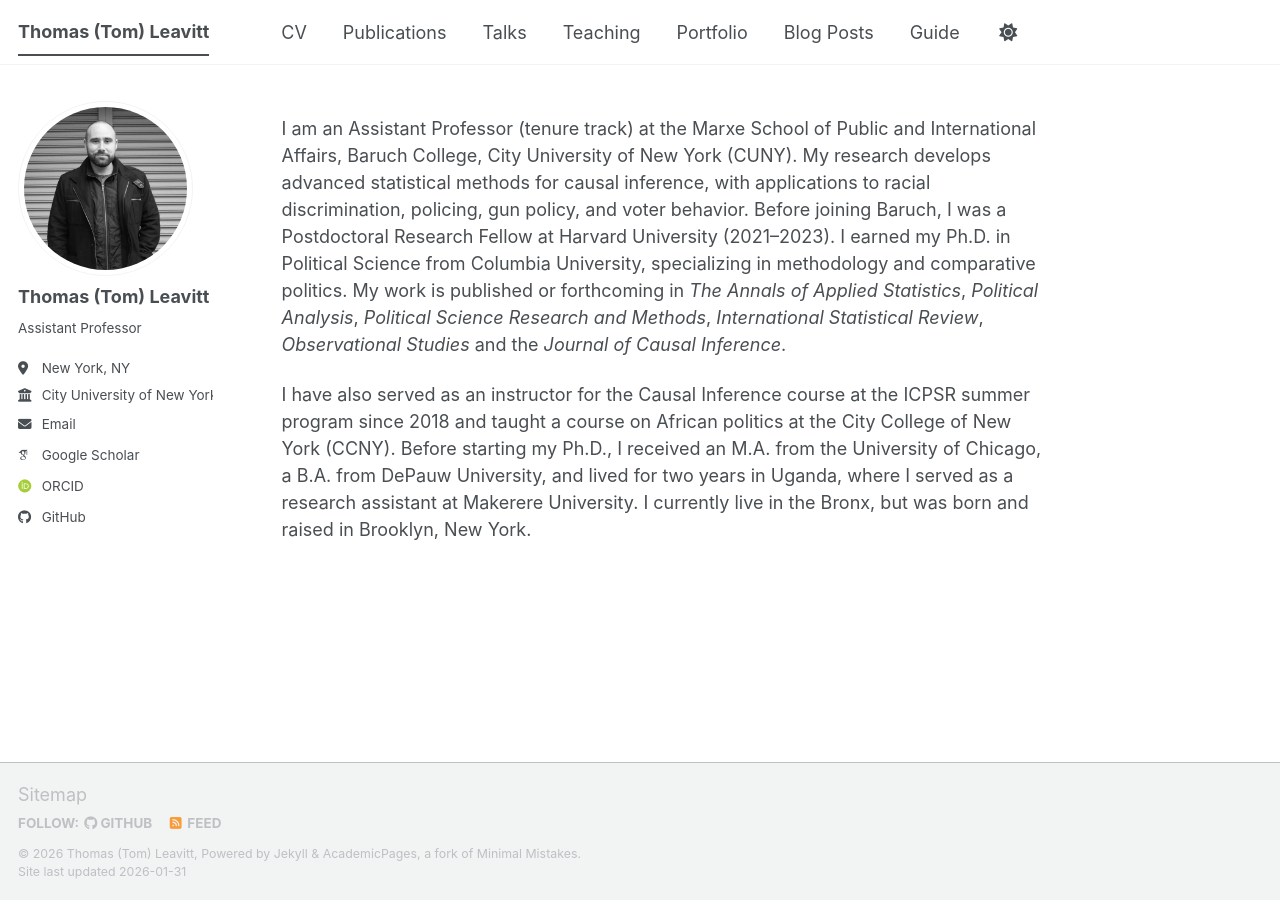
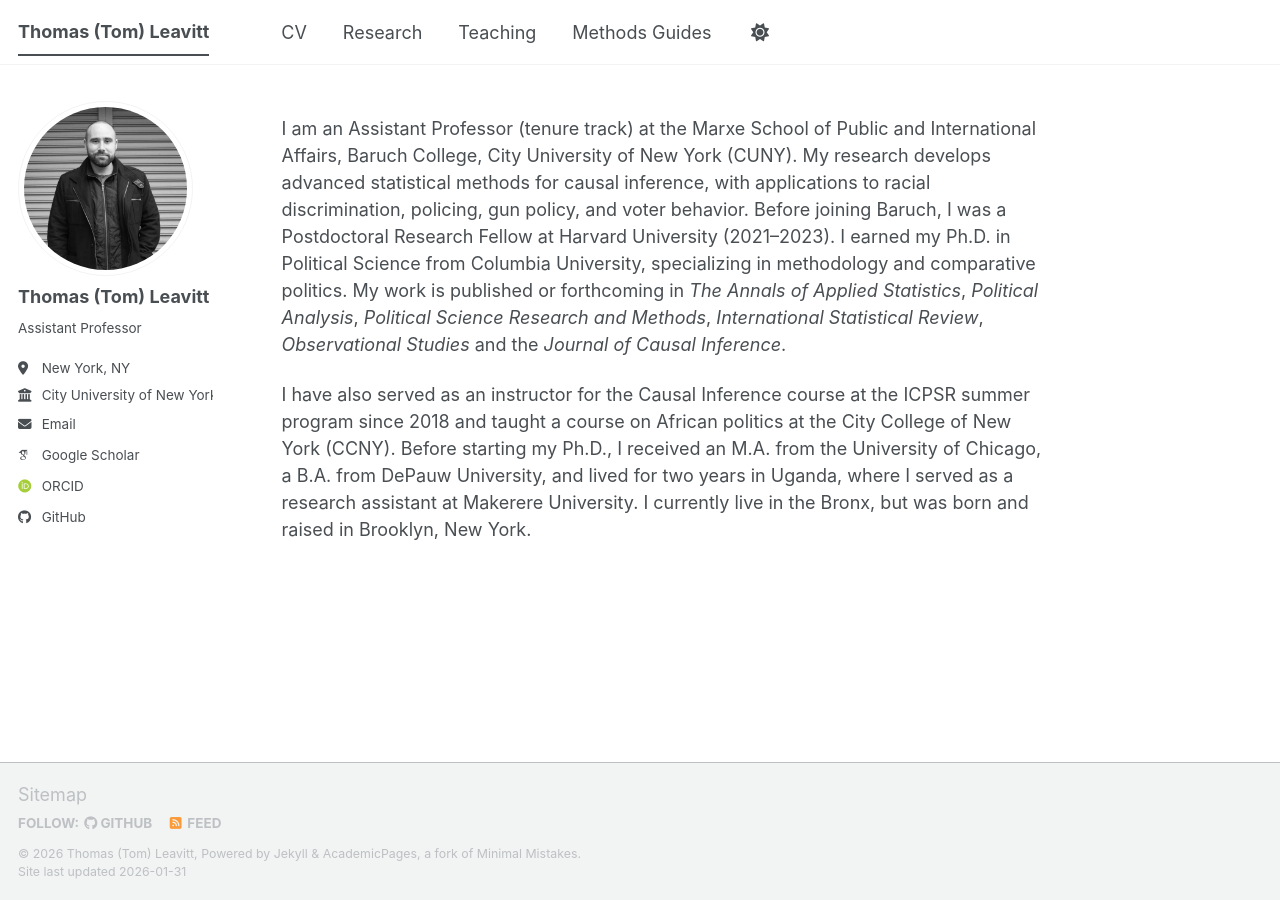
Before and after one commit to tl2624/tl2624.github.io, a Jekyll site: the page built from _pages/about.md, in a window 1280 px wide. Built offline with Jekyll 4.4.1, drawn with Linux system fonts in a browser that asks for light colours; some web fonts are replaced; a script bundle is joined from its source files by our own code; library files that are not in the unit come from our copies.

Commit message:
Update navigation links and titles in YAML

```diff
--- a/_data/navigation.yml
+++ b/_data/navigation.yml
@@ -10,24 +10,9 @@
 main:
   - title: "CV"
     url: /cv/
-
-  - title: "Publications"
+  - title: "Research"
     url: /publications/
-
-  - title: "Talks"
-    url: /talks/
-
   - title: "Teaching"
     url: /teaching/
-
-  - title: "Portfolio"
-    url: /portfolio/
-
-  - title: "Blog Posts"
-    url: /year-archive/
-
-  # - title: "CV"
-  #   url: /cv-json/
-
-  - title: "Guide"
-    url: /markdown/
+  - title: "Methods Guides"
+    url: /guide/
```
